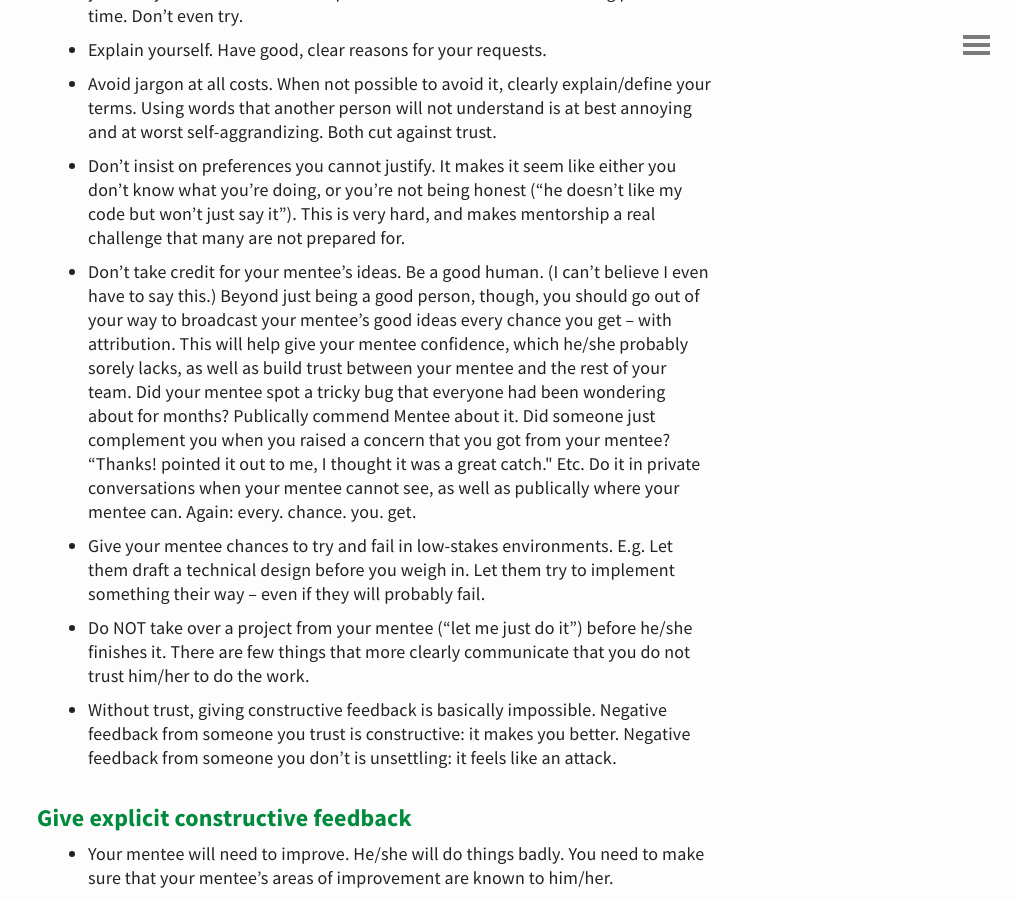
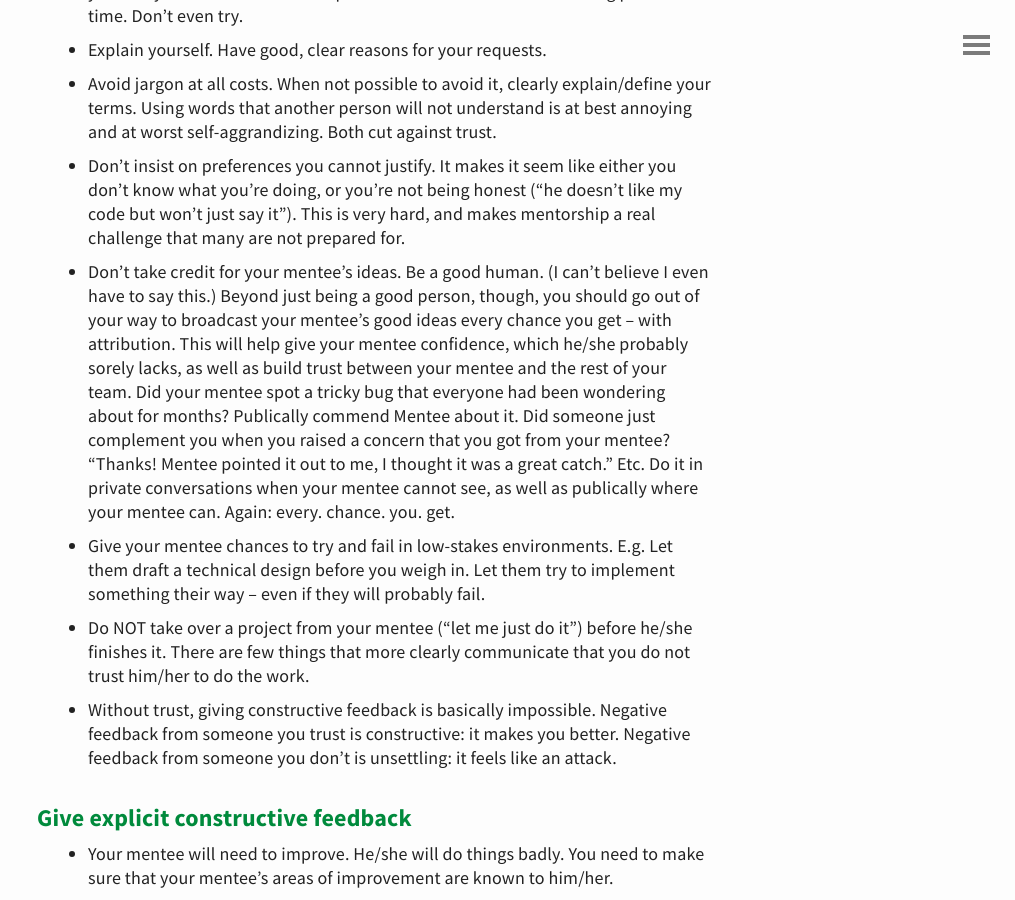
Before and after one commit to davidlaprade/davidlaprade.github.io, a Jekyll site: the page built from _posts/2020-12-06-software-mentorship.md, in a window 1280 px wide and 900 px high, scrolled down 1674 px. Shown: the whole window, without its empty margins (265-1280 px from the left). Built offline with Jekyll 4.4.1, drawn with Linux system fonts in a browser that asks for light colours; comment, search, counter and statistics services are not loaded.

Commit message:
Make two small tweaks to previous posts

```diff
--- a/_posts/2020-12-06-software-mentorship.md
+++ b/_posts/2020-12-06-software-mentorship.md
@@ -75,7 +75,7 @@ along the way:
     build trust between your mentee and the rest of your team. Did your mentee spot a tricky
     bug that everyone had been wondering about for months? Publically commend Mentee about it.
     Did someone just complement you when you raised a concern that you got from your
-    mentee? "Thanks! <Mentee> pointed it out to me, I thought it was a great catch." Etc.
+    mentee? "Thanks! Mentee pointed it out to me, I thought it was a great catch." Etc.
     Do it in private conversations when your mentee cannot see, as well as publically
     where your mentee can. Again: every. chance. you. get.
   * Give your mentee chances to try and fail in low-stakes environments. E.g. Let them
```
Also changed, not shown: _posts/2022-02-05-sleep-hacks.md (+1 -0 lines).
